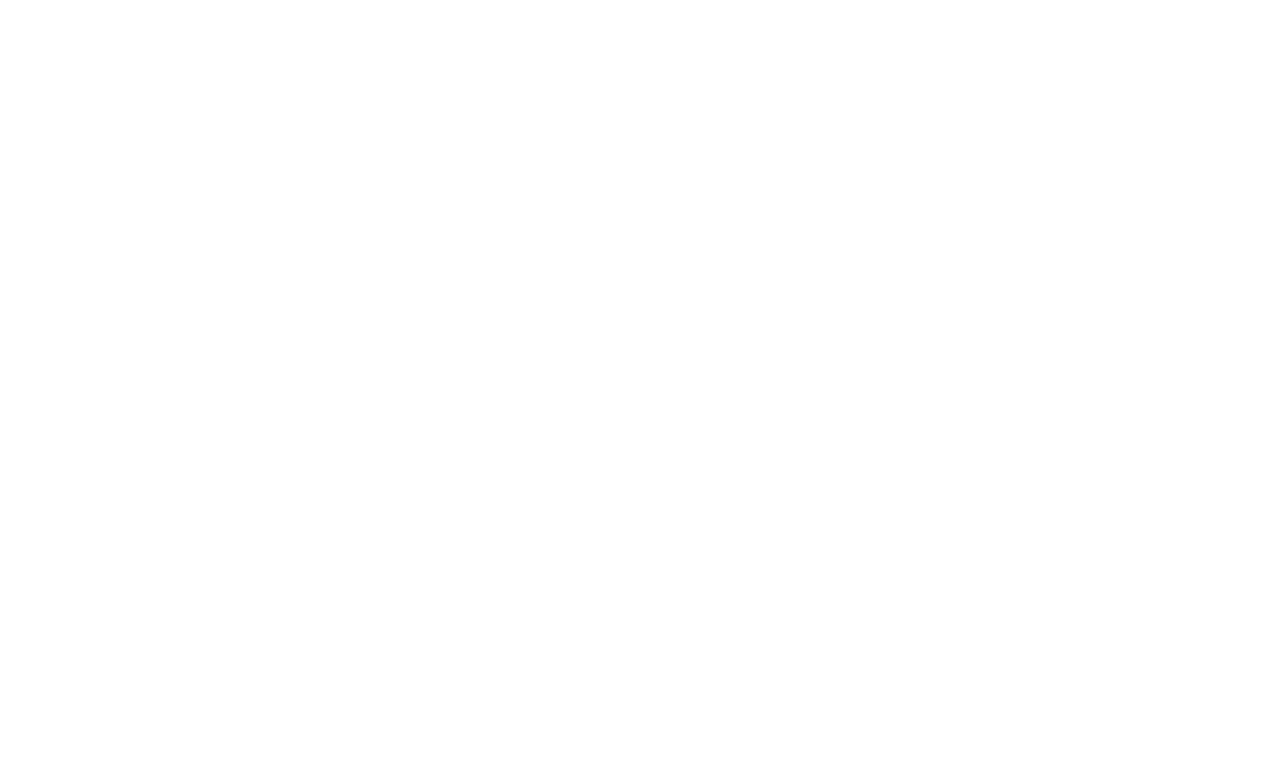
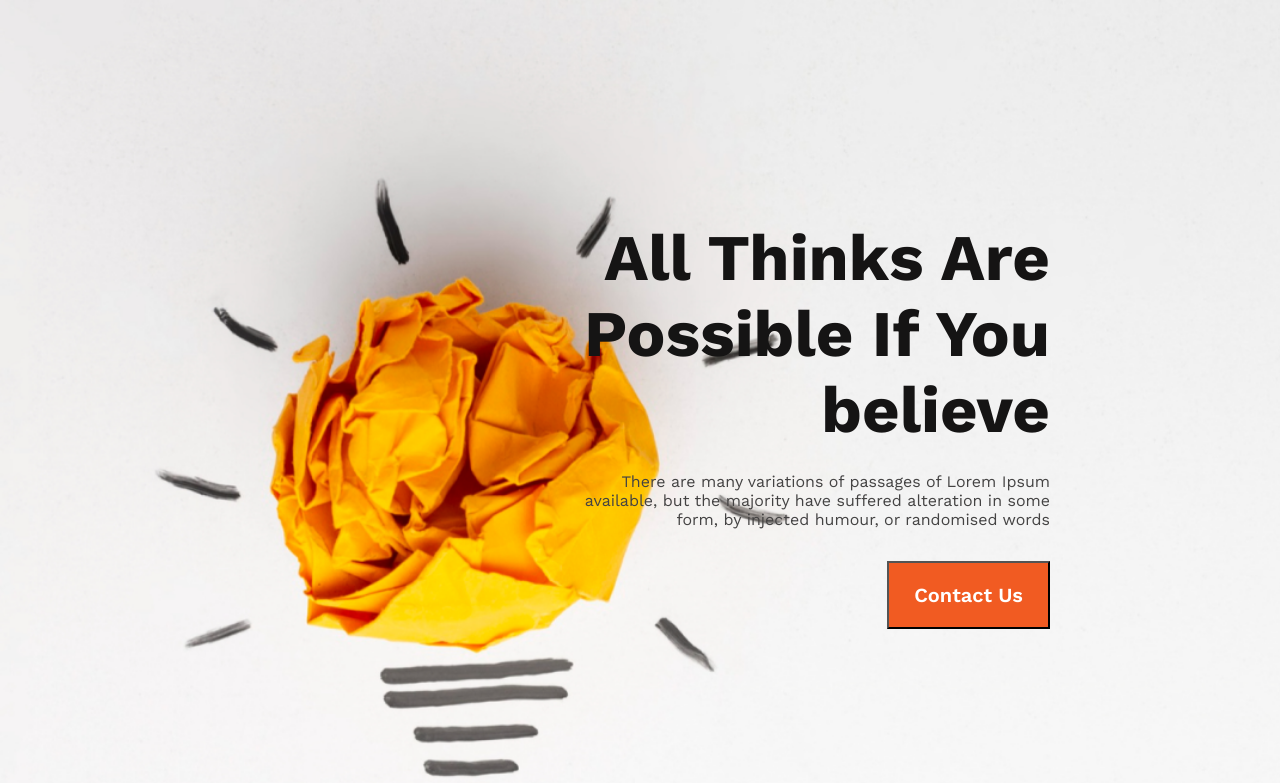
Before and after one commit to Rasibul/new-year, a plain HTML site: page index.html in a window 1280 px wide. Shown: the top 783 px of the page. Drawn offline with nearby package versions, Linux system fonts and the light colour scheme; files that its build step writes are made by us from their sources.

Commit message:
header section done

```diff
--- a/index.html
+++ b/index.html
@@ -1,20 +1,43 @@
 <!DOCTYPE html>
 <html lang="en">
+
 <head>
     <meta charset="UTF-8">
     <meta name="viewport" content="width=device-width, initial-scale=1.0">
     <title>New Year</title>
-    <link rel="stylesheet" href="style.css">
+    <link rel="stylesheet" href="style/style.css">
+
+
+    <link rel="preconnect" href="https://fonts.googleapis.com">
+    <link rel="preconnect" href="https://fonts.gstatic.com" crossorigin>
+    <link
+        href="https://fonts.googleapis.com/css2?family=Open+Sans:wght@400;700;800&family=Work+Sans:wght@400;600;700;800&display=swap"
+        rel="stylesheet">
+
 </head>
+
 <body>
     <header>
 
+        <div class="new-year">
+            <div class="new-year-content">
+                <h3 class="new-year-tittle">All Thinks Are <br> Possible If You <br> believe</h3>
+                <p class="new-year-description">There are many variations of passages of Lorem Ipsum <br> available, but
+                    the
+                    majority have suffered alteration in some <br> form, by injected humour, or randomised words</p>
+                <button class="btn-primary">Contact Us</button>
+            </div>
+        </div>
+    </header>
+
     </header>
     <main>
+
 
     </main>
     <footer>
 
     </footer>
 </body>
+
 </html>
--- a/style/style.css
+++ b/style/style.css
@@ -0,0 +1,47 @@
+ * {
+     margin: 0;
+     padding: 0;
+     font-family: 'Open Sans', sans-serif;
+     font-family: 'Work Sans', sans-serif;
+ }
+
+ header {
+     background-image: url("../images/banner/banner1.png");
+     background-size: cover;
+     padding-right: 230px;
+     height: 100vh;
+     text-align: right;
+     padding-bottom: 166px;
+ }
+
+ .new-year-content {
+     padding-top: 220px;
+
+
+ }
+ .new year{
+    align-content: flex-end;
+ }
+
+ .new-year-tittle {
+     color: #151414;
+     font-size: 65px;
+     margin-bottom: 24px;
+ }
+
+ .new-year-description {
+     color: #444343;
+     font-size: 16px;
+     font-weight: 400;
+     margin-bottom: 32px;
+ }
+
+ .btn-primary {
+     border-radius: 5px;
+     background: #F15B22;
+     color: #FFF;
+     font-size: 20px;
+     font-weight: 600;
+     padding: 20px 25px;
+     border-radius: 0;
+ }
```
